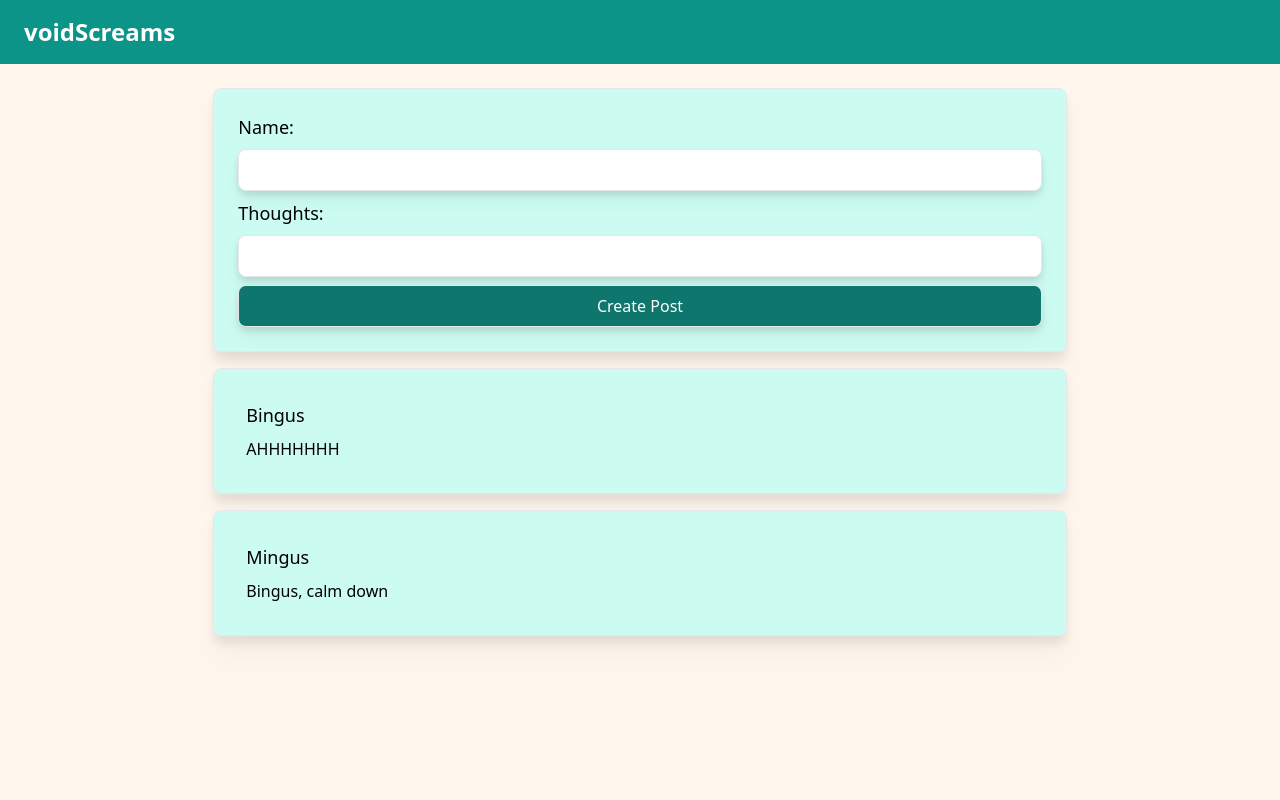
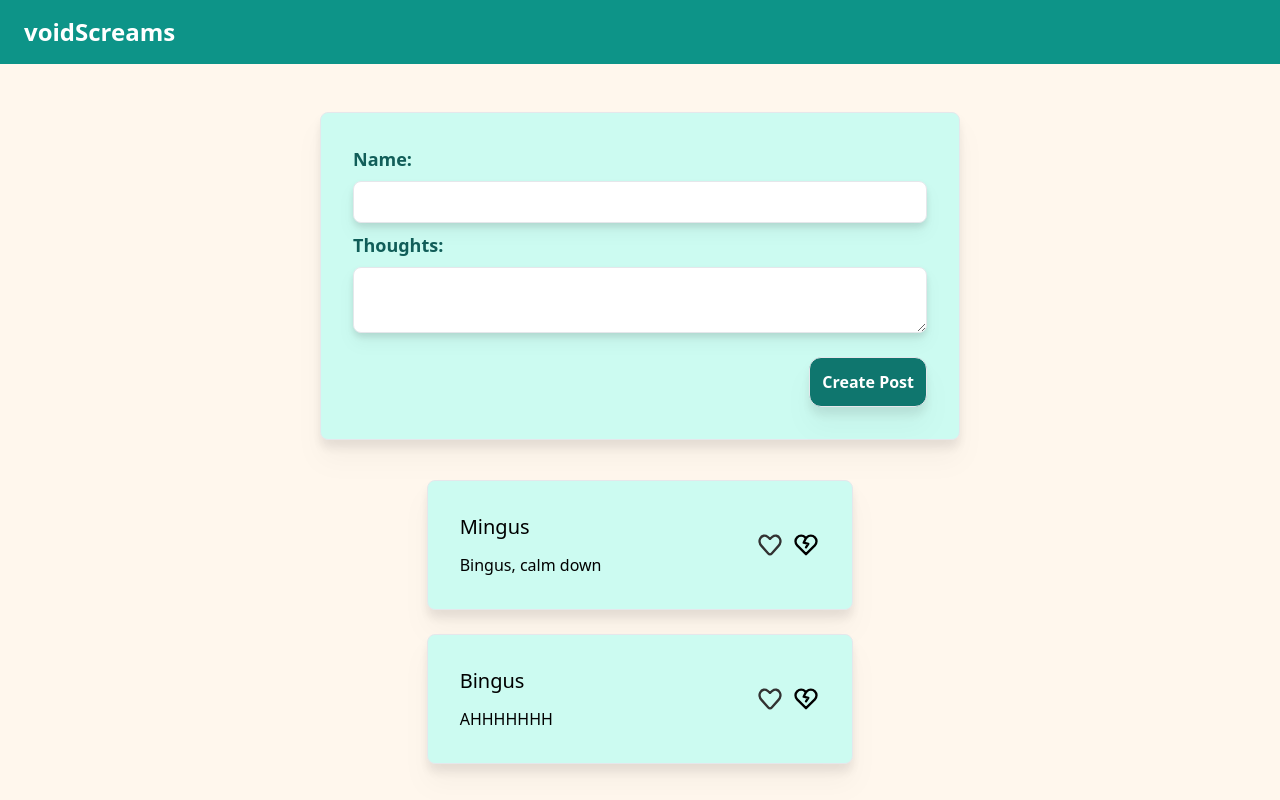
Before and after one commit to megancindric/SocialFeedTS, a React (Create React App) app: page / in a window 1280 px wide. Built offline with nearby package versions, Linux system fonts and the light colour scheme.

Commit message:
📦 NEW: Added Like/Dislike buttons, improved styling

```diff
--- a/src/App.tsx
+++ b/src/App.tsx
@@ -10,13 +10,13 @@ function App() {
   ])
 
   const addNewPost = (newPost:Post) => {
-    let newPosts:Post[] = [newPost,...postList]
+    let newPosts:Post[] = [...postList, newPost]
     setPostList(newPosts)
   }
   return (
     <div className=' bg-orange-50 min-h-screen'>
     <Header/>
-    <div className=" flex flex-col items-center gap-4">
+    <div className=" flex flex-col items-center gap-10">
       <PostForm onSubmit={addNewPost}/>
       <PostFeed postList={postList}/>
     </div></div>
--- a/src/components/Header.tsx
+++ b/src/components/Header.tsx
@@ -1,6 +1,6 @@
 import React from 'react'
 const Header = () => {
-    return ( <div className='h-16 bg-teal-600 flex items-center mb-6'>
+    return ( <div className='h-16 bg-teal-600 flex items-center mb-12'>
         <h1 className=' text-2xl font-bold text-white pl-6'>voidScreams</h1></div> );
 }
 
--- /dev/null
+++ b/src/components/LikeButtons.tsx
@@ -0,0 +1,23 @@
+import React, {useState} from 'react'
+import {ReactComponent as Like} from "../assets/like.svg"
+import {ReactComponent as Dislike} from "../assets/dislike.svg"
+const LikeButtons = () => {
+    const [likeState, setLikeState] = useState<boolean>(false)
+    const [dislikeState, setDislikeState] = useState<boolean>(false)
+    const toggleLikeState = (buttonType: "like" | "dislike") => {
+        if(buttonType === "like"){
+            setLikeState(true)
+            setDislikeState(false)
+        }
+        else{
+            setLikeState(false)
+            setDislikeState(true)
+        }
+    }
+    return ( <>
+        <Like onClick={() => toggleLikeState("like")} className={`${likeState ? 'stroke-current fill-pink-600' : ''} h-7 transition-all duration-100 hover:scale-110 `}/>
+    <Dislike onClick={() => toggleLikeState("dislike")} className={`${dislikeState ? 'stroke-current fill-indigo-500' : ''} h-7 transition-all duration-100 hover:scale-110`}/>
+    </> );
+}
+
+export default LikeButtons;
--- a/src/components/PostFeed.tsx
+++ b/src/components/PostFeed.tsx
@@ -3,10 +3,10 @@ import { Post, PostList } from '../postInterfaces';
 import SinglePost from './SinglePost';
 
 const PostFeed: React.FC<PostList> = (props) => {
-    return ( <div className=' flex flex-col gap-4 w-2/3'>
-        {props.postList.map((post:Post) => (
-            <SinglePost name={post.name} body={post.body}/>
-        ))}
+    return ( <div className=' flex flex-col items-center gap-6 w-1/2'>
+        {props.postList.map((post:Post, index) => (
+            <SinglePost key={index} name={post.name} body={post.body}/>
+        )).reverse()}
     </div> );
 }
 
--- a/src/components/PostForm.tsx
+++ b/src/components/PostForm.tsx
@@ -11,7 +11,7 @@ const PostForm = (props:PostFormProps) => {
         "body": ""
     })
 
-    const handleChange = (e: React.ChangeEvent<HTMLInputElement>) => {
+    const handleChange = (e: React.ChangeEvent<HTMLInputElement | HTMLTextAreaElement>) => {
         const { name, value} = e.target
         setNewPost((oldPost) => ({...oldPost, [name]: value}))
     }
@@ -28,12 +28,12 @@ const PostForm = (props:PostFormProps) => {
 
     }
     return (
-        <form className='flex flex-col w-2/3 border rounded-lg p-6 bg-teal-100 gap-2 drop-shadow-xl' onSubmit={handleSubmit}>
-                <label htmlFor="name" className=' text-lg'>Name: </label>
+        <form className='flex flex-col w-1/2 border rounded-lg p-8 bg-teal-100 gap-2 drop-shadow-xl' onSubmit={handleSubmit}>
+                <label htmlFor="name" className=' text-lg font-semibold text-teal-800'>Name: </label>
     <input className='border p-2 rounded-lg drop-shadow-lg' id="name" type="text" name="name" value={newPost.name} onChange={handleChange}/>
-    <label htmlFor="body" className=' text-lg'>Thoughts: </label>
-    <input className='border p-2 rounded-lg drop-shadow-lg' id="body" type="text" name="body" value={newPost.body} onChange={handleChange}/>
-        <button className='border p-2 rounded-lg drop-shadow-lg bg-teal-700 text-white' type="submit">Create Post</button>
+    <label htmlFor="body" className=' text-lg font-semibold text-teal-800'>Thoughts: </label>
+    <textarea className='border p-2 rounded-lg drop-shadow-lg' id="body" name="body" value={newPost.body} onChange={handleChange}/>
+        <button className='border p-3 mt-4 rounded-xl drop-shadow-xl  bg-teal-700 font-semibold m-auto mr-0 text-white flex transition-all duration-100 hover:scale-105' type="submit">Create Post</button>
         </form>
      );
 }
--- a/src/components/SinglePost.tsx
+++ b/src/components/SinglePost.tsx
@@ -1,12 +1,18 @@
-import React from 'react'
+import React, {useState} from 'react'
 import { Post } from '../postInterfaces';
+import LikeButtons from './LikeButtons';
 
-interface PostProps{
-    post:Post
-}
 const SinglePost: React.FC<Post> = (props) => {
-    return ( <div className='flex flex-col border rounded-lg bg-teal-100 p-8 drop-shadow-xl gap-2'><h1 className=' text-lg'>{props.name}</h1>
-    <p className='text-md'>{props.body}</p></div> );
+
+    return ( <div className='flex flex-row flex-wrap w-2/3 justify-between border rounded-lg bg-teal-100 p-8 drop-shadow-xl gap-2'>
+        <div className='flex flex-col flex-1 gap-3 '>
+          <h1 className=' text-xl'>{props.name}</h1>
+    <p className='text-md'>{props.body}</p>
+        </div>
+        <div className='flex flex-row justify-end gap-2 items-center flex-1'>
+            <LikeButtons/>
+</div>
+    </div> );
 }
 
 export default SinglePost;
```
Also changed, not shown: src/assets/dislike.svg (added), src/assets/like.svg (added).
